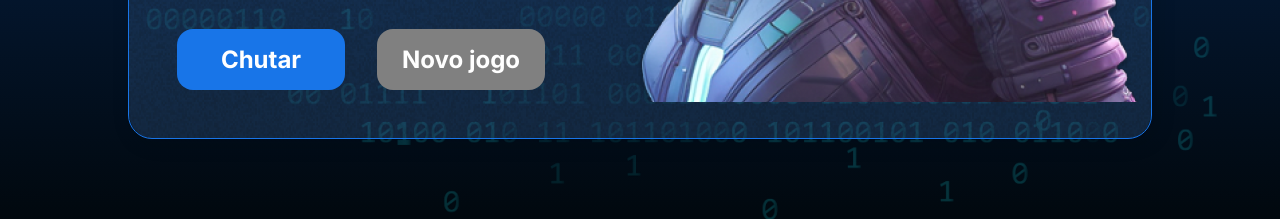
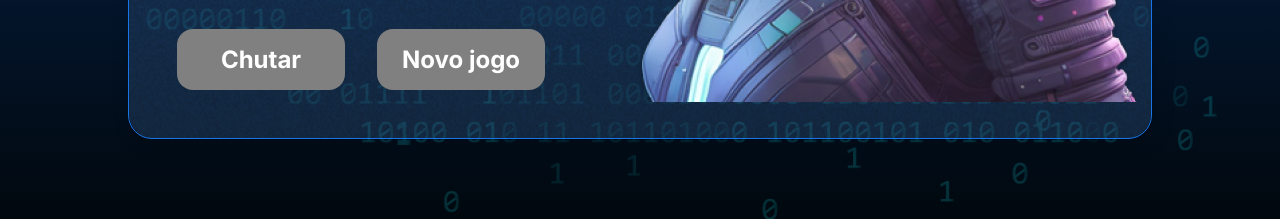
Before and after one commit to pedrobcostta/projeto1-jogodonumerosecreto, a plain HTML site: page index.html in a window 1280 px wide. Shown: the part 581-800 px from the top of the page. Drawn offline with Linux system fonts and the light colour scheme.

Commit message:
Update index.html

```diff
--- a/index.html
+++ b/index.html
@@ -24,7 +24,7 @@
                 </div>
                 <input type="number" min="1" max="10" class="container__input">
                 <div class="chute container__botoes">
-                    <button onclick="verificarChute()" class="container__botao">Chutar</button>
+                    <button onclick="verificarChute()" id="verificar" class="container__botao" disabled>Chutar</button>
                     <button onclick="botaoReiniciarJogo()" id="reiniciarJogo" class="container__botao" disabled>Novo jogo</button>
                 </div>
             </div>
```
